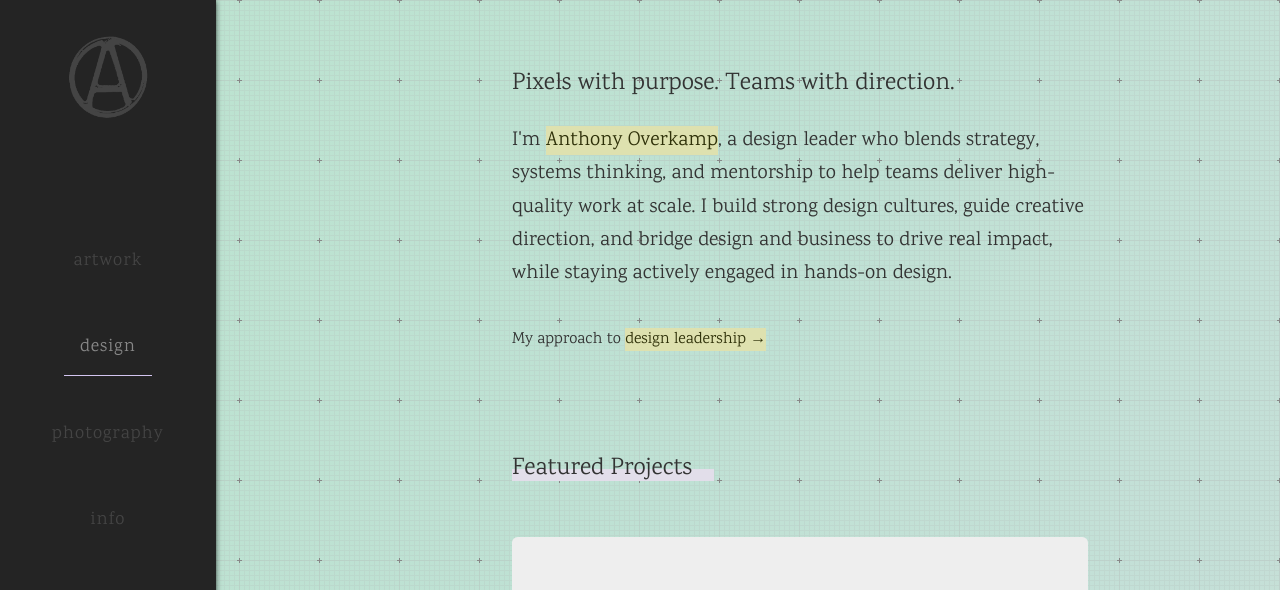
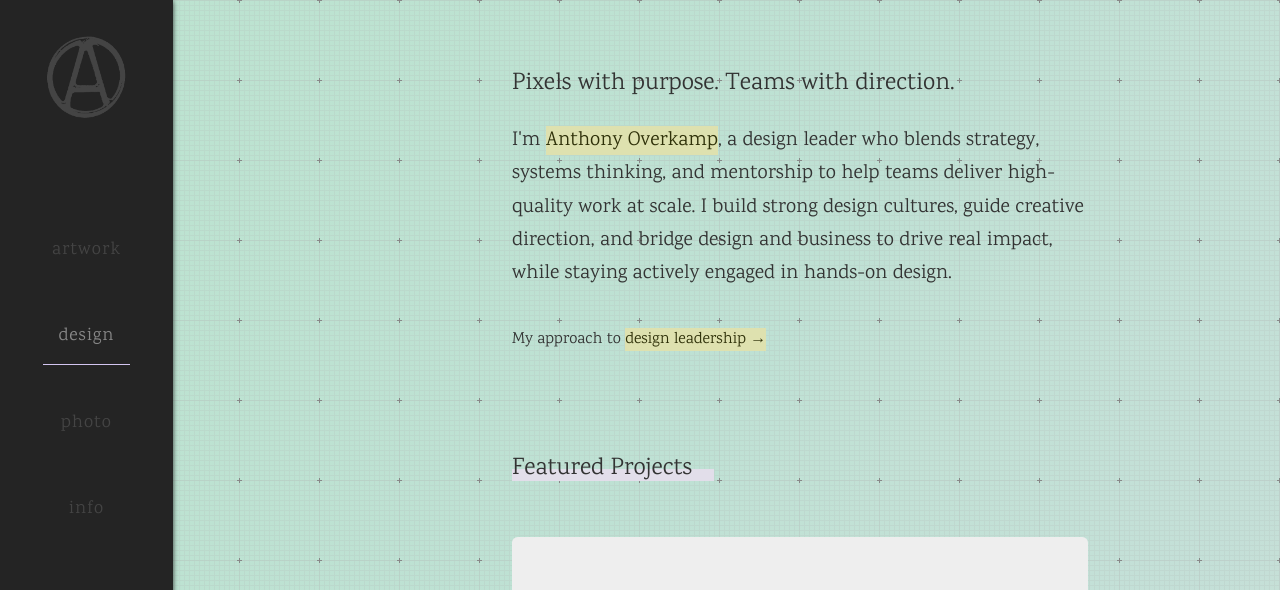
Before and after one commit to aoverkamp/11ty-aoverkamp, an Eleventy site: page src/design.html in a window 1280 px wide. Shown: the top 590 px of the page. Built offline with nearby package versions, Linux system fonts and the light colour scheme; Eleventy itself is replaced by a stand-in of ours; files that its build step writes are made by us from their sources.

Commit message:
adjust nav spacing and photography link

```diff
--- a/src/_includes/layouts/base.html
+++ b/src/_includes/layouts/base.html
@@ -22,7 +22,7 @@
             </a>
 
             <a href="/photography" class="{{ 'active' if '/photography' in page.url }}">
-                <span>photography</span>
+                <span>photo</span>
             </a>
 
             <a href="/contact" class="{{ 'active' if '/contact' in page.url }}">
--- a/src/css/global.css
+++ b/src/css/global.css
@@ -140,9 +140,11 @@
     }
     .header--logo {
         margin: 0;
+        line-height: 1;
+
         img {
             width: 100%;
-            max-width: 3.5rem;
+            max-width: 2.5rem;
         }
         @media screen and (min-width: 1080px) {
             img {
@@ -157,7 +159,7 @@
         justify-content: flex-end;
 
         a {
-            padding: .75rem 1rem;
+            padding: .5rem .65rem;
             color: var(--off-white, #f9f9f9);
             color: var(--nav, #444);
             font-size: 1.125rem;
@@ -170,6 +172,9 @@
             &.active {
                 border-bottom: 1px solid var(--lime-green, #a0d029);
                 color: var(--nav-active, #888);
+            }
+            @media screen and (min-width: 700px) {
+                padding: .75rem 1rem;
             }
         }
 
```
